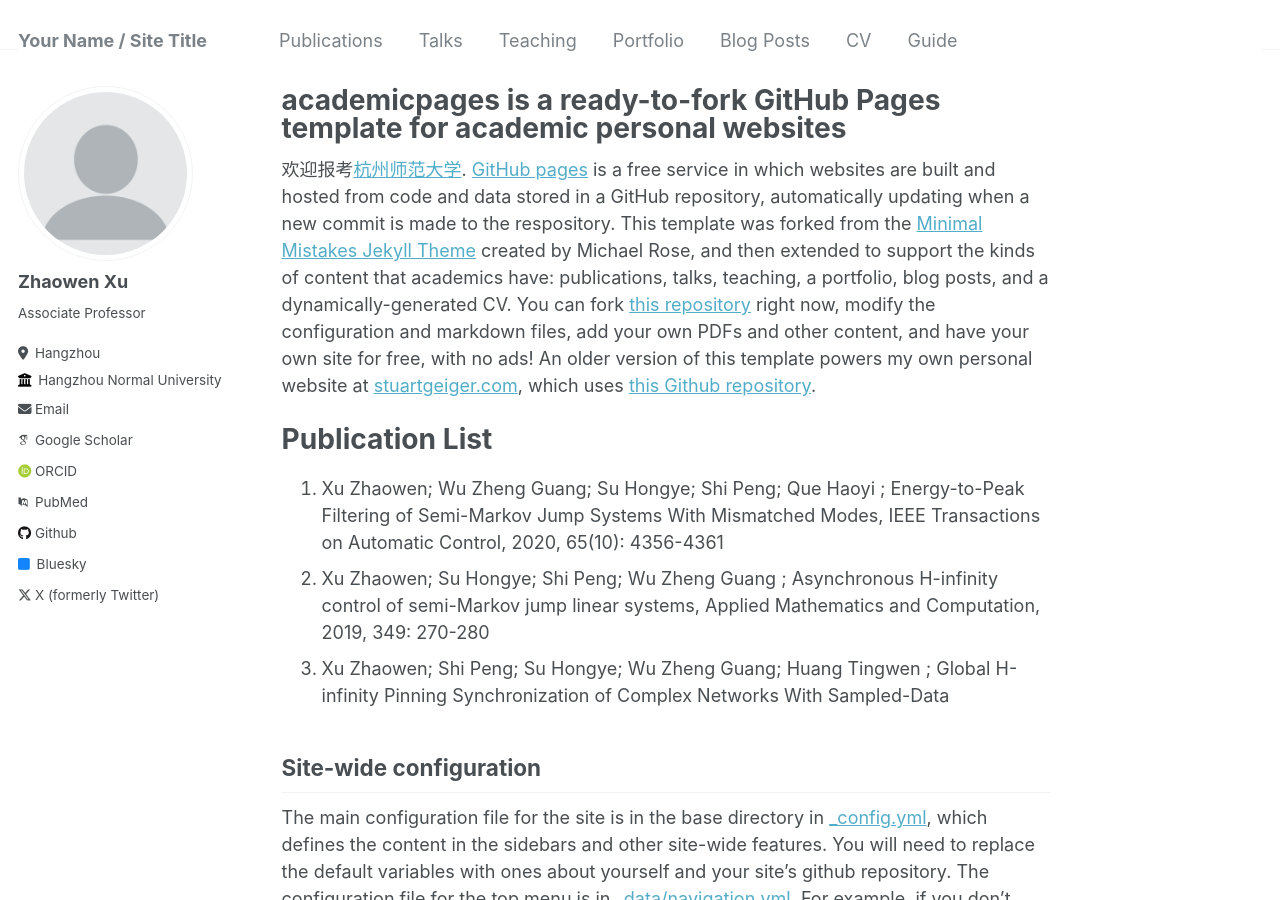
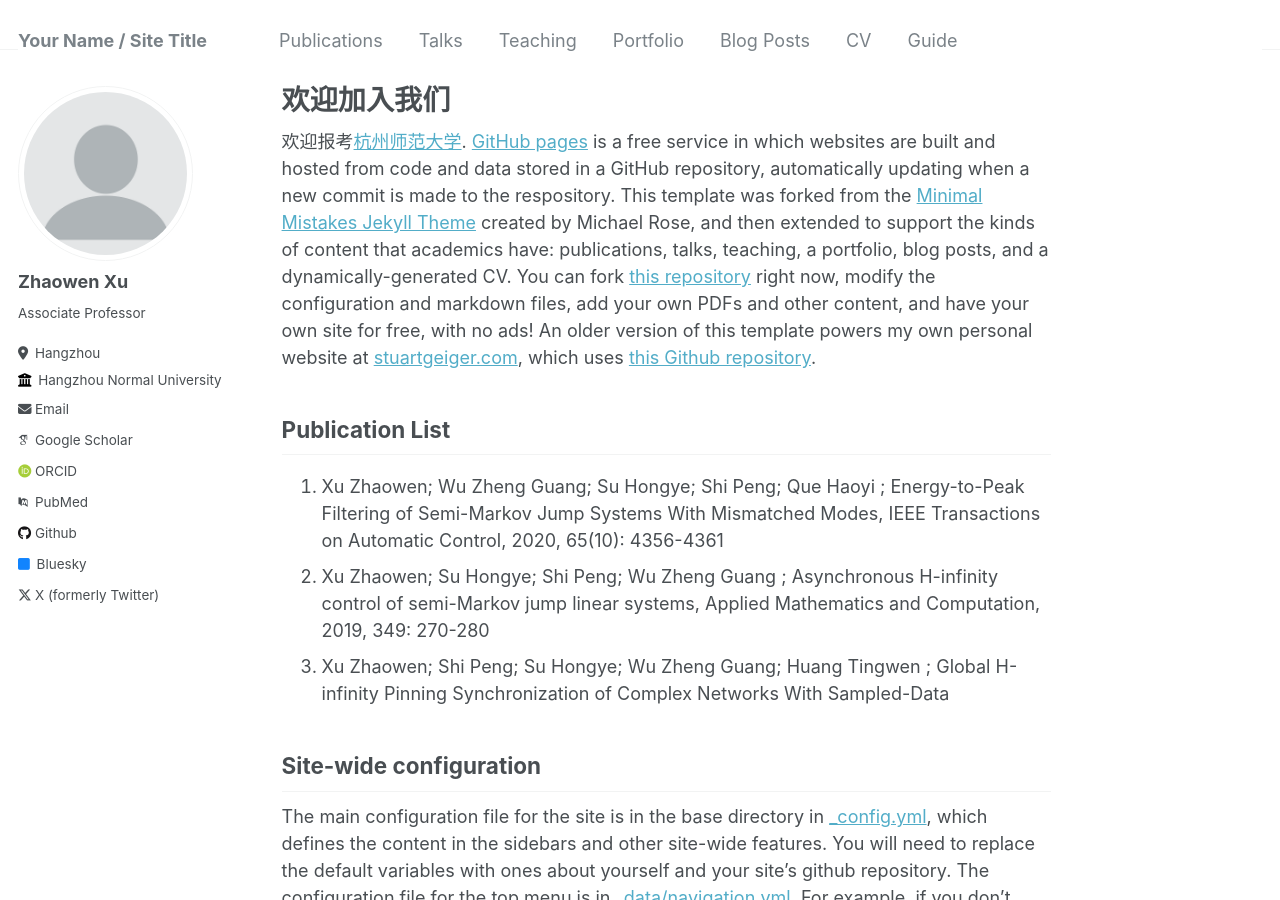
Before and after one commit to zhaowens/homepage, a Jekyll site: the page built from _pages/about.md, in a window 1280 px wide and 900 px high. Built offline with Jekyll 4.4.1, drawn with Linux system fonts in a browser that asks for light colours; some web fonts are replaced.

Commit message:
Update about.md

```diff
--- a/_pages/about.md
+++ b/_pages/about.md
@@ -1,6 +1,6 @@
 ---
 permalink: /
-title: "academicpages is a ready-to-fork GitHub Pages template for academic personal websites"
+title: "欢迎加入我们"
 author_profile: true
 redirect_from:
   - /about/
@@ -10,7 +10,7 @@ redirect_from:
 欢迎报考[杭州师范大学](https://hise.hznu.edu.cn/). [GitHub pages](https://pages.github.com) is a free service in which websites are built and hosted from code and data stored in a GitHub repository, automatically updating when a new commit is made to the respository. This template was forked from the [Minimal Mistakes Jekyll Theme](https://mmistakes.github.io/minimal-mistakes/) created by Michael Rose, and then extended to support the kinds of content that academics have: publications, talks, teaching, a portfolio, blog posts, and a dynamically-generated CV. You can fork [this repository](https://github.com/academicpages/academicpages.github.io) right now, modify the configuration and markdown files, add your own PDFs and other content, and have your own site for free, with no ads! An older version of this template powers my own personal website at [stuartgeiger.com](http://stuartgeiger.com), which uses [this Github repository](https://github.com/staeiou/staeiou.github.io).
 
 Publication List
-======
+------
 1. Xu Zhaowen; Wu Zheng Guang; Su Hongye; Shi Peng; Que Haoyi ; Energy-to-Peak Filtering of Semi-Markov Jump Systems With Mismatched Modes, IEEE Transactions on Automatic Control, 2020, 65(10): 4356-4361
 1. Xu Zhaowen; Su Hongye; Shi Peng; Wu Zheng Guang ; Asynchronous H-infinity control of semi-Markov jump linear systems, Applied Mathematics and Computation, 2019, 349: 270-280
 1. Xu Zhaowen; Shi Peng; Su Hongye; Wu Zheng Guang; Huang Tingwen ; Global H-infinity Pinning Synchronization of Complex Networks With Sampled-Data
```
